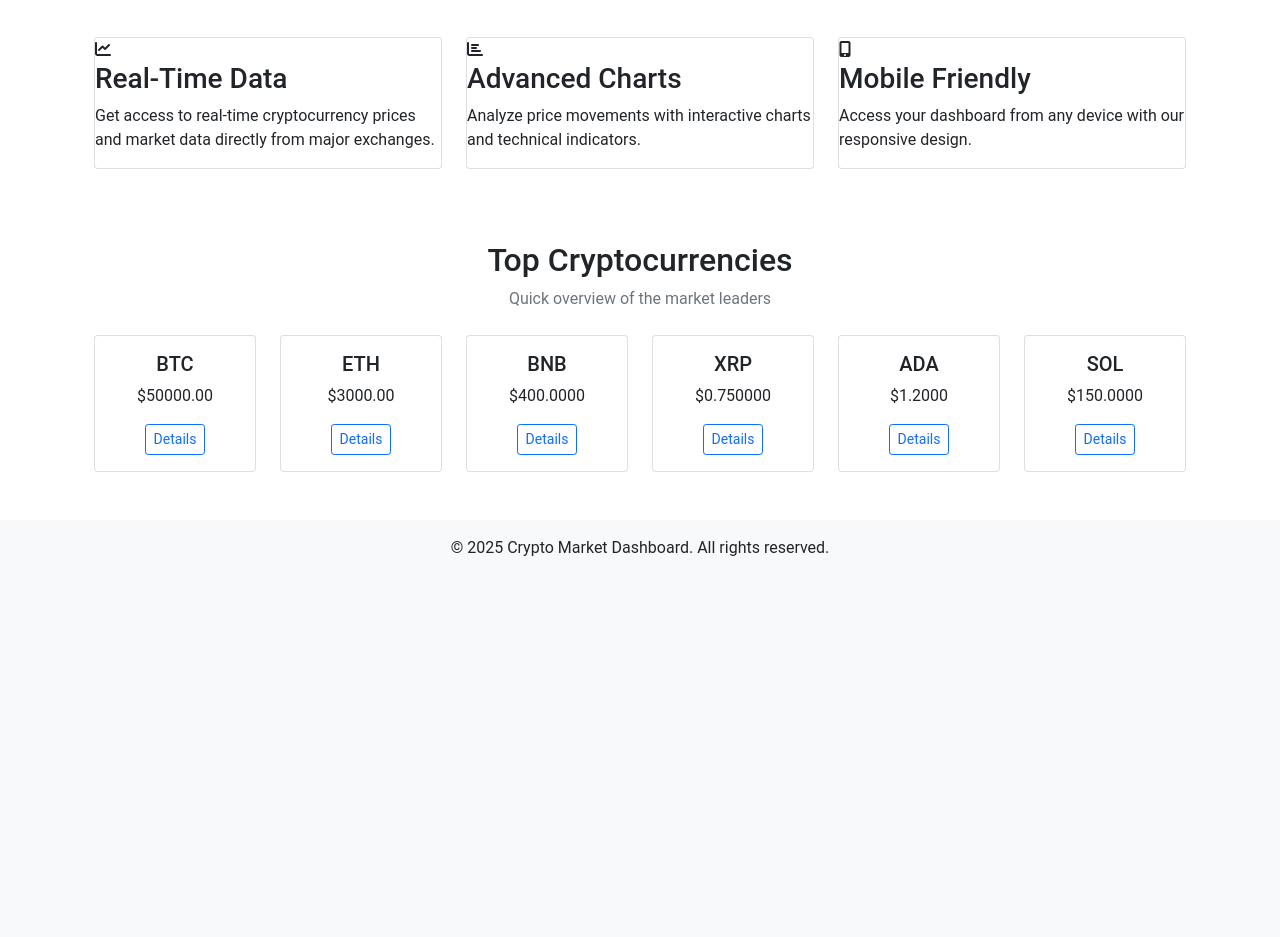
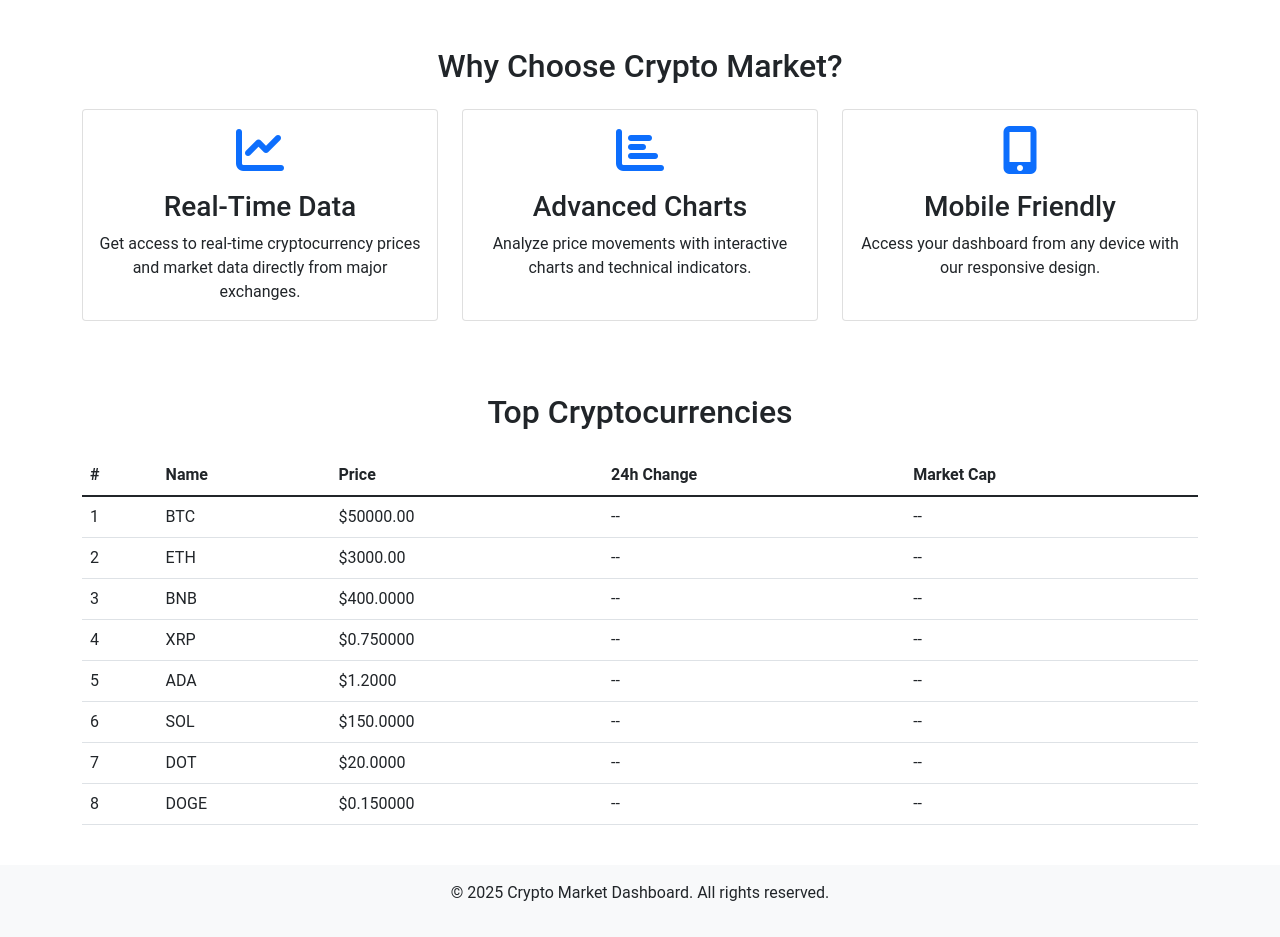
Before and after one commit to DevyRuxpin/crypto-market-app, a Flask app: page / in a window 1280 px wide. Shown: the part 387-1324 px from the top of the page. Before the commit the page ends 943 px from the top, so only its background shows below. Run offline with Flask 3, Linux system fonts and the light colour scheme; data that the repository does not hold is empty; some libraries are stand-ins or nearby versions.

Commit message:
Update index.html

```diff
--- a/templates/index.html
+++ b/templates/index.html
@@ -1,154 +1,128 @@
+<!-- index.html -->
 {% extends "base.html" %}
+{% block title %}Home{% endblock %}
+{% block content %}
+<div class="row align-items-center">
+    <div class="col-md-6">
+        <h1 class="display-4 mb-4">Welcome to Crypto Market</h1>
+        <p class="lead">Track cryptocurrency prices, analyze market trends, and make informed decisions with our real-time data platform.</p>
 
-{% block title %}Home{% endblock %}
-
-{% block content %}
-<div class="hero text-center">
-    <div class="container">
-        <h1>Welcome to Crypto Market</h1>
-        <p class="lead">Track cryptocurrency prices, analyze market trends, and make informed decisions with our real-time data platform.</p>
-        {% if current_user.is_authenticated %}
-        <a href="{{ url_for('dashboard') }}" class="btn btn-light btn-lg">Go to Dashboard</a>
-        {% else %}
-        <div class="d-flex justify-content-center gap-3">
-            <a href="{{ url_for('login') }}" class="btn btn-light btn-lg">Login</a>
-            <a href="{{ url_for('signup') }}" class="btn btn-outline-light btn-lg">Sign Up</a>
+        {% if not current_user.is_authenticated %}
+        <div class="mt-4">
+            <a href="{{ url_for('dashboard') }}" class="btn btn-primary me-2">View Dashboard</a>
         </div>
         {% endif %}
     </div>
+    <div class="col-md-6">
+        <img src="{{ url_for('static', filename='images/crypto-hero.svg') }}" alt="Crypto Market" class="img-fluid">
+    </div>
 </div>
 
-<div class="container mt-5">
-    <div class="row mb-5">
-        <div class="col-12 text-center">
-            <h2>Why Choose Crypto Market?</h2>
-            <p class="lead text-muted">Our platform provides everything you need to track the cryptocurrency market</p>
-        </div>
-    </div>
-
+<section class="mt-5">
+    <h2 class="text-center mb-4">Why Choose Crypto Market?</h2>
     <div class="row">
         <div class="col-md-4 mb-4">
-            <div class="card feature-card h-100">
-                <div class="feature-icon">
-                    <i class="fas fa-chart-line"></i>
+            <div class="card h-100">
+                <div class="card-body text-center">
+                    <i class="fas fa-chart-line fa-3x mb-3 text-primary"></i>
+                    <h3 class="card-title">Real-Time Data</h3>
+                    <p class="card-text">Get access to real-time cryptocurrency prices and market data directly from major exchanges.</p>
                 </div>
-                <h3>Real-Time Data</h3>
-                <p>Get access to real-time cryptocurrency prices and market data directly from major exchanges.</p>
             </div>
         </div>
         <div class="col-md-4 mb-4">
-            <div class="card feature-card h-100">
-                <div class="feature-icon">
-                    <i class="fas fa-chart-bar"></i>
+            <div class="card h-100">
+                <div class="card-body text-center">
+                    <i class="fas fa-chart-bar fa-3x mb-3 text-primary"></i>
+                    <h3 class="card-title">Advanced Charts</h3>
+                    <p class="card-text">Analyze price movements with interactive charts and technical indicators.</p>
                 </div>
-                <h3>Advanced Charts</h3>
-                <p>Analyze price movements with interactive charts and technical indicators.</p>
             </div>
         </div>
         <div class="col-md-4 mb-4">
-            <div class="card feature-card h-100">
-                <div class="feature-icon">
-                    <i class="fas fa-mobile-alt"></i>
-                </div>
-                <h3>Mobile Friendly</h3>
-                <p>Access your dashboard from any device with our responsive design.</p>
-            </div>
-        </div>
-    </div>
-
-    <div class="row mt-5">
-        <div class="col-12 text-center">
-            <h2>Top Cryptocurrencies</h2>
-            <p class="text-muted">Quick overview of the market leaders</p>
-            <div id="top-cryptos" class="row mt-4">
-                <!-- Loading indicator for top cryptos -->
-                <div class="col-12 text-center py-4">
-                    <div class="spinner-border text-primary" role="status">
-                        <span class="visually-hidden">Loading...</span>
-                    </div>
-                    <p class="mt-2">Loading top cryptocurrencies...</p>
+            <div class="card h-100">
+                <div class="card-body text-center">
+                    <i class="fas fa-mobile-alt fa-3x mb-3 text-primary"></i>
+                    <h3 class="card-title">Mobile Friendly</h3>
+                    <p class="card-text">Access your dashboard from any device with our responsive design.</p>
                 </div>
             </div>
         </div>
     </div>
-</div>
+</section>
+
+<section class="mt-5" id="top-crypto">
+    <h2 class="text-center mb-4">Top Cryptocurrencies</h2>
+    <div class="text-center mb-3" id="crypto-loading">
+        <div class="spinner-border text-primary" role="status">
+            <span class="visually-hidden">Loading...</span>
+        </div>
+        <p>Loading top cryptocurrencies...</p>
+    </div>
+    <div class="table-responsive">
+        <table class="table table-hover" id="crypto-table">
+            <thead>
+                <tr>
+                    <th>#</th>
+                    <th>Name</th>
+                    <th>Price</th>
+                    <th>24h Change</th>
+                    <th>Market Cap</th>
+                </tr>
+            </thead>
+            <tbody id="crypto-table-body">
+                <!-- Data will be loaded here -->
+            </tbody>
+        </table>
+    </div>
+</section>
 {% endblock %}
 
 {% block scripts %}
 <script>
-// Fetch top cryptocurrencies for the homepage
 document.addEventListener('DOMContentLoaded', function() {
-    const topCryptosContainer = document.getElementById('top-cryptos');
+    // Fetch top cryptocurrencies
+    fetch('/api/prices')
+        .then(response => response.json())
+        .then(data => {
+            const tableBody = document.getElementById('crypto-table-body');
+            document.getElementById('crypto-loading').style.display = 'none';
 
-    // Only fetch if the container exists (user is on homepage)
-    if (topCryptosContainer) {
-        fetch('/api/prices')
-            .then(response => {
-                if (!response.ok) {
-                    throw new Error(`HTTP error! status: ${response.status}`);
-                }
-                return response.json();
-            })
-            .then(data => {
-                // Filter to just show major coins
-                const majorCoins = ['BTCUSDT', 'ETHUSDT', 'BNBUSDT', 'XRPUSDT', 'ADAUSDT', 'SOLUSDT', 'DOGEUSDT', 'DOTUSDT'];
-                const topCoins = data.filter(coin => majorCoins.includes(coin.symbol)).slice(0, 6);
+            // Display top 10 cryptocurrencies
+            const topCoins = data.slice(0, 10);
 
-                if (topCoins.length === 0) {
-                    topCryptosContainer.innerHTML = '<div class="col-12 text-center">No data available</div>';
-                    return;
-                }
+            topCoins.forEach((coin, index) => {
+                const row = document.createElement('tr');
+                const price = parseFloat(coin.price);
 
-                // Build HTML for the coins
-                let html = '';
-                topCoins.forEach(coin => {
-                    const price = parseFloat(coin.price);
-                    let formattedPrice;
+                row.innerHTML = `
+                    <td>${index + 1}</td>
+                    <td>${coin.symbol.replace('USDT', '')}</td>
+                    <td>${formatCurrency(price)}</td>
+                    <td>--</td>
+                    <td>--</td>
+                `;
 
-                    if (price >= 1000) {
-                        formattedPrice = `$${price.toFixed(2)}`;
-                    } else if (price >= 1) {
-                        formattedPrice = `$${price.toFixed(4)}`;
-                    } else if (price >= 0.01) {
-                        formattedPrice = `$${price.toFixed(6)}`;
-                    } else {
-                        formattedPrice = `$${price.toFixed(8)}`;
-                    }
+                tableBody.appendChild(row);
+            });
+        })
+        .catch(error => {
+            console.error('Error fetching cryptocurrency data:', error);
+            document.getElementById('crypto-loading').innerHTML =
+                '<div class="alert alert-danger">Error loading cryptocurrency data. Please try again later.</div>';
+        });
+});
 
-                    // Extract base asset name from symbol (remove USDT, BTC, etc.)
-                    let baseName = coin.symbol;
-                    if (baseName.endsWith('USDT')) {
-                        baseName = baseName.replace('USDT', '');
-                    } else if (baseName.endsWith('BTC')) {
-                        baseName = baseName.replace('BTC', '');
-                    }
-
-                    html += `
-                        <div class="col-md-4 col-lg-2 mb-4">
-                            <div class="card text-center">
-                                <div class="card-body">
-                                    <h5 class="card-title">${baseName}</h5>
-                                    <p class="card-text">${formattedPrice}</p>
-                                    <a href="/crypto/${coin.symbol}" class="btn btn-sm btn-outline-primary">Details</a>
-                                </div>
-                            </div>
-                        </div>
-                    `;
-                });
-
-                topCryptosContainer.innerHTML = html;
-            })
-            .catch(error => {
-                console.error('Error fetching top cryptos:', error);
-                topCryptosContainer.innerHTML = `
-                    <div class="col-12 text-center">
-                        <div class="alert alert-danger">
-                            Failed to load cryptocurrency data. Please try again later.
-                        </div>
-                    </div>
-                `;
-            });
+function formatCurrency(value) {
+    if (value >= 1000) {
+        return '$' + value.toFixed(2);
+    } else if (value >= 1) {
+        return '$' + value.toFixed(4);
+    } else if (value >= 0.01) {
+        return '$' + value.toFixed(6);
+    } else {
+        return '$' + value.toFixed(8);
     }
-});
+}
 </script>
 {% endblock %}
```
